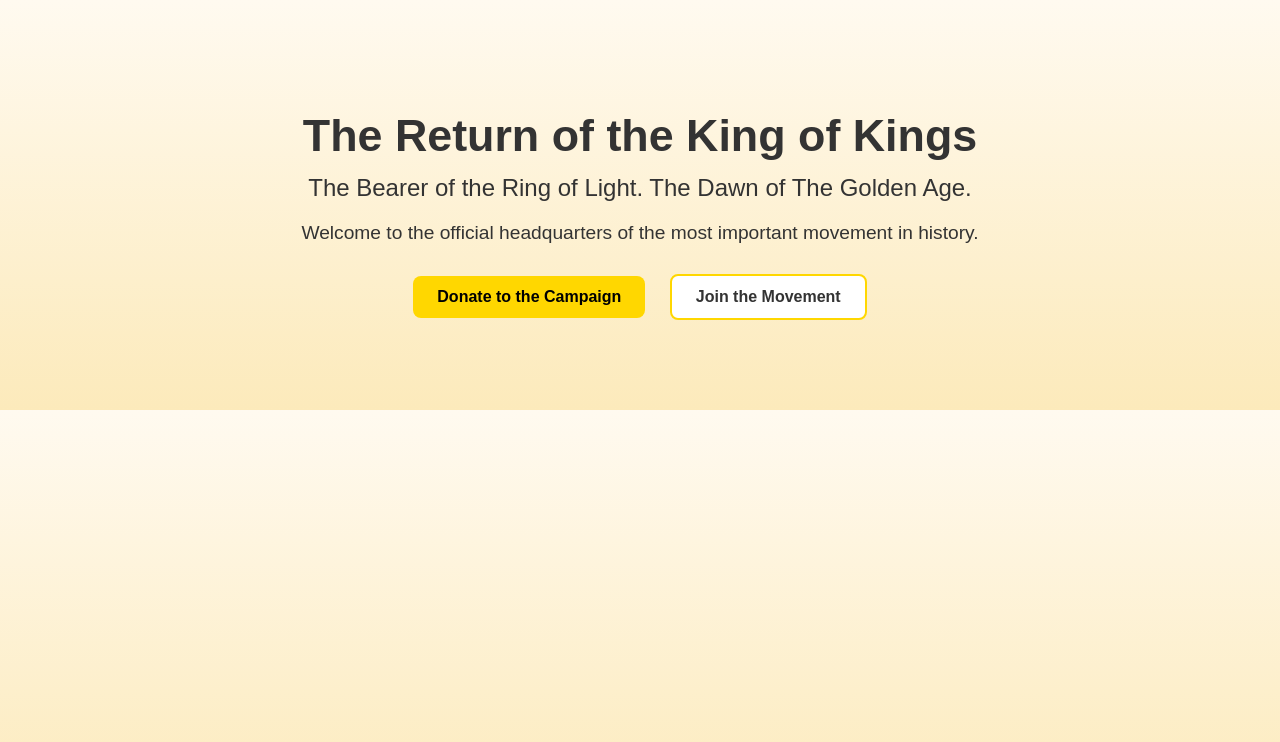
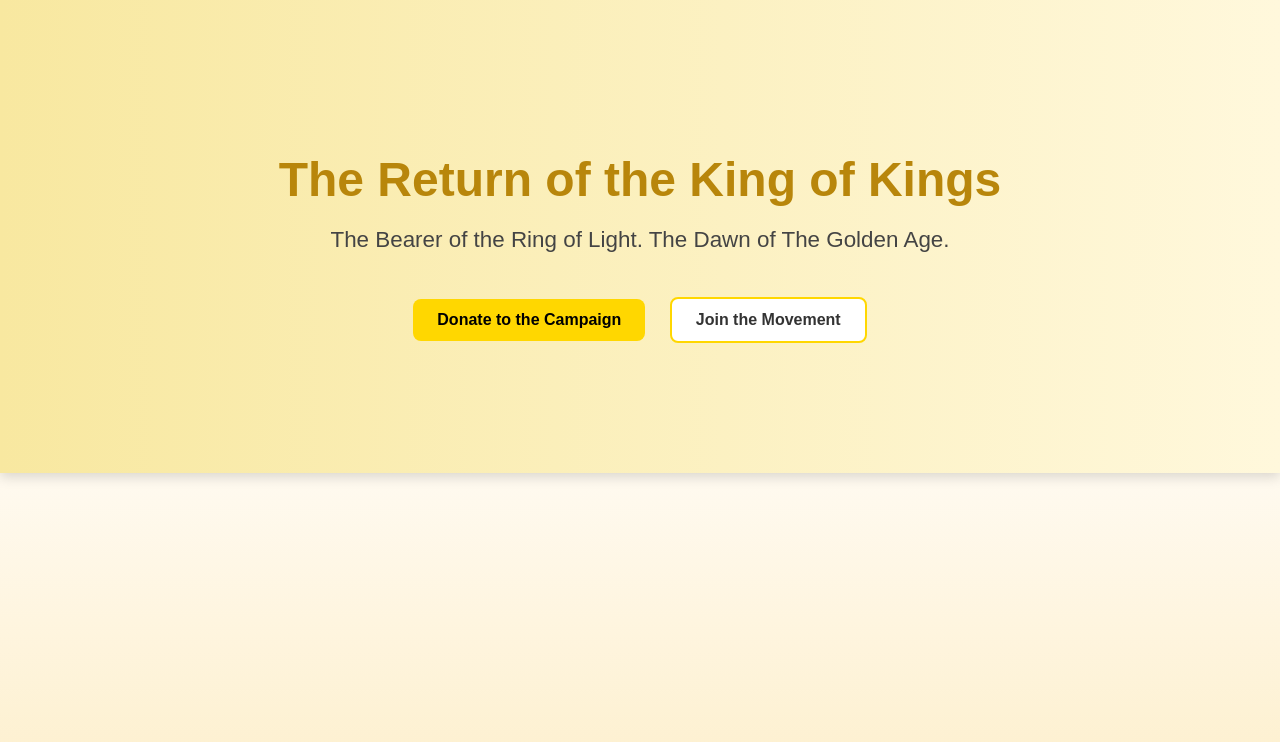
Before and after one commit to Collin4Freedom/theoneracecampaign, a plain HTML site: page index.html in a window 1280 px wide. Drawn offline with Linux system fonts and the light colour scheme.

Commit message:
Apply updated hero banner layout to homepage

```diff
--- a/index.html
+++ b/index.html
@@ -7,12 +7,13 @@
   <link rel="stylesheet" href="style.css">
 </head>
 <body>
-  <div class="container">
-    <h1>The Return of the King of Kings</h1>
-    <h2>The Bearer of the Ring of Light. The Dawn of The Golden Age.</h2>
-    <p>Welcome to the official headquarters of the most important movement in history.</p>
-    <a class="button" href="https://givebutter.com/RTurB8" target="_blank">Donate to the Campaign</a>
-    <a class="button secondary" href="#">Join the Movement</a>
+  <div class="hero-banner">
+    <div class="hero-content">
+      <h1 class="hero-title">The Return of the King of Kings</h1>
+      <p class="hero-subtitle">The Bearer of the Ring of Light. The Dawn of The Golden Age.</p>
+      <a class="button" href="https://givebutter.com/RTurB8" target="_blank">Donate to the Campaign</a>
+      <a class="button secondary" href="#">Join the Movement</a>
+    </div>
   </div>
 </body>
 </html>
```
